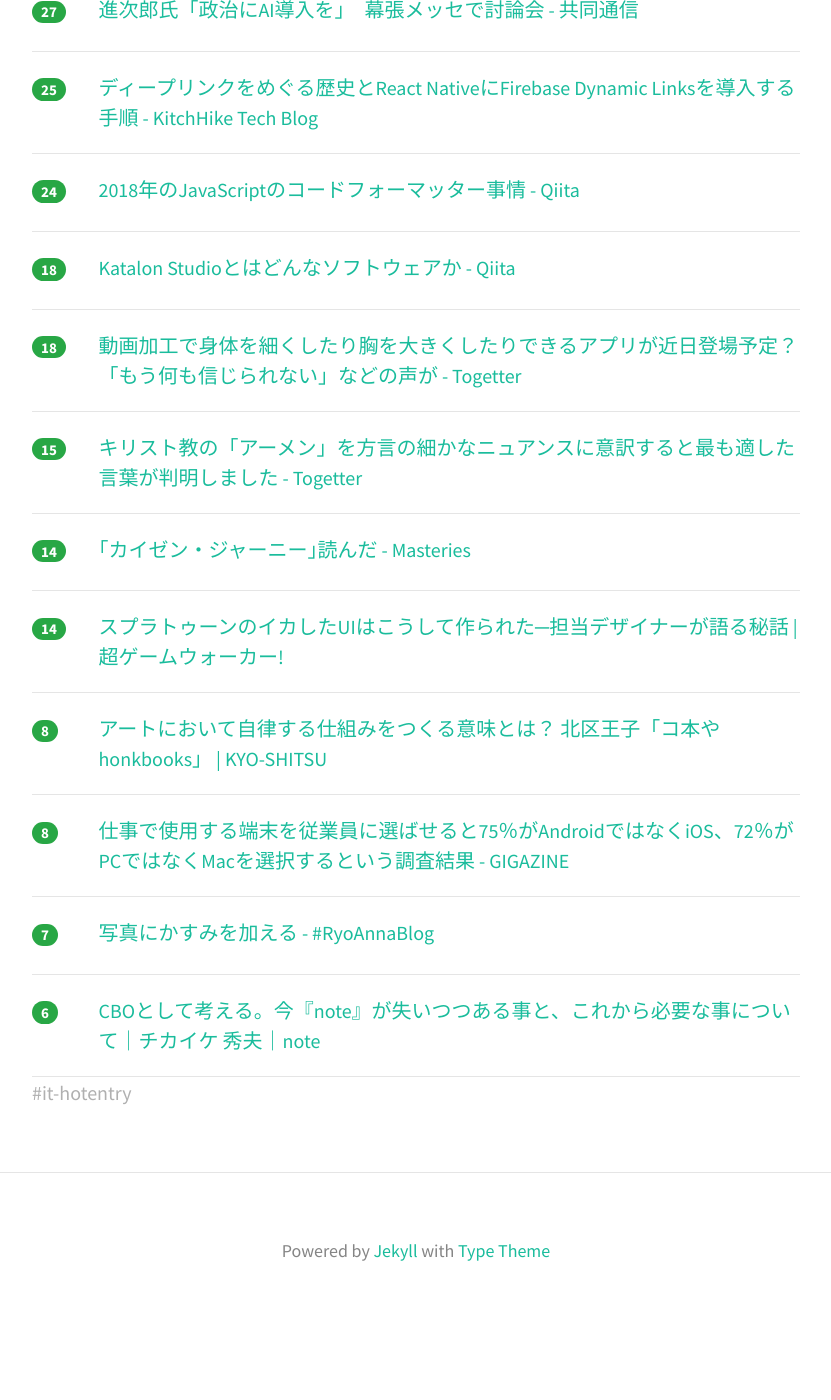
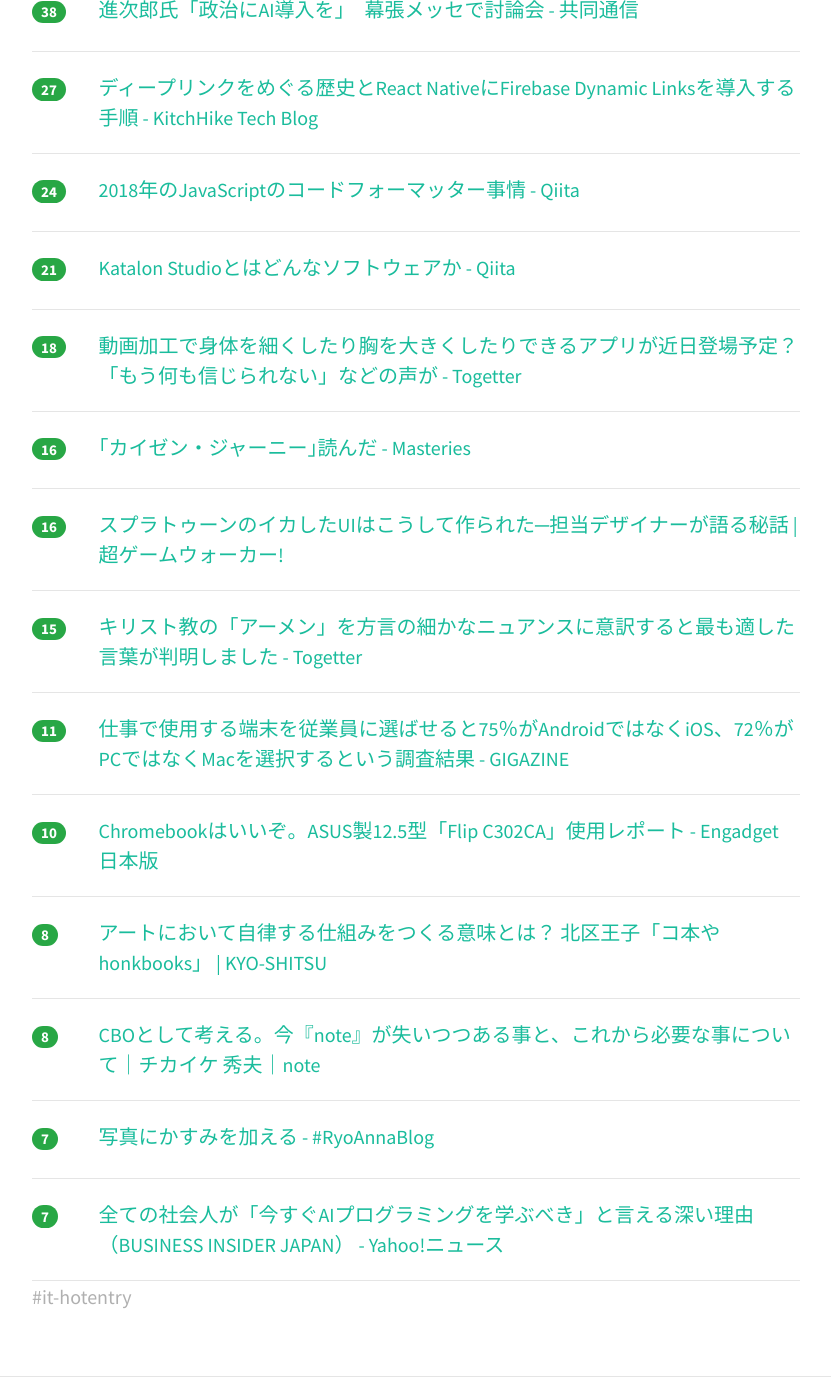
Before and after one commit to yatta47/hatena-matome-site, a Jekyll site: the page built from _posts/2018-04-30-hatena.md, in a window 1280 px wide and 1400 px high, scrolled down 657 px. Shown: the whole window, without its empty margins (224-1055 px from the left). Built offline with Jekyll 4.4.1, drawn with Linux system fonts in a browser that asks for light colours; nearby versions of some CDN libraries; before the commit the page ends 1985 px from its top, so only the background shows below that; some of the changed text lies outside the part shown.

Commit message:
Updated 2018-04-30

```diff
--- a/_posts/2018-04-30-hatena.md
+++ b/_posts/2018-04-30-hatena.md
@@ -1,33 +1,33 @@
 ---
 layout: post
 title:  "2018-04-30 はてぶIT"
-date:   2018-04-30 09:02:25
+date:   2018-04-30 10:00:45
 tags: [it-hotentry]
 ---
-15 件のデータあり
+17 件のデータあり
 
 <hr><div class="row">
-<div class="col-1"><span class="badge badge-pill badge-success h2">130</span></div>
+<div class="col-1"><span class="badge badge-pill badge-success h2">172</span></div>
 <div class="col-11"><a href='https://www.evernote.com/shard/s491/sh/f09f0657-91db-41b9-b24e-6bc1fbed28a1/f883c82ee8e7f67994448a6aa07b9410' target='_blank'>アズールレーンの韓国パブリッシング会社(X.D. Global)との件に関しまして</a></div>
 </div>
 <hr>
 <div class="row">
-<div class="col-1"><span class="badge badge-pill badge-success h2">124</span></div>
+<div class="col-1"><span class="badge badge-pill badge-success h2">152</span></div>
 <div class="col-11"><a href='https://togetter.com/li/1222263' target='_blank'>スプラトゥーン、みまもりSwitchなど任天堂のUI/UXデザイナーさんによる「“娯楽”を追求するUIデザイナーの仕事とは」 #uicrunch - Togetter</a></div>
 </div>
 <hr>
 <div class="row">
-<div class="col-1"><span class="badge badge-pill badge-success h2">77</span></div>
+<div class="col-1"><span class="badge badge-pill badge-success h2">96</span></div>
 <div class="col-11"><a href='http://izm-11.hatenablog.com/entry/2018/04/29/225324' target='_blank'>例のプールでオフ会をしてきたので知見を公開します - izm_11's blog</a></div>
 </div>
 <hr>
 <div class="row">
-<div class="col-1"><span class="badge badge-pill badge-success h2">27</span></div>
+<div class="col-1"><span class="badge badge-pill badge-success h2">38</span></div>
 <div class="col-11"><a href='https://this.kiji.is/363304831441732705' target='_blank'>進次郎氏「政治にAI導入を」　幕張メッセで討論会 - 共同通信</a></div>
 </div>
 <hr>
 <div class="row">
-<div class="col-1"><span class="badge badge-pill badge-success h2">25</span></div>
+<div class="col-1"><span class="badge badge-pill badge-success h2">27</span></div>
 <div class="col-11"><a href='http://tech.kitchhike.com/entry/2018/04/29/222634' target='_blank'>ディープリンクをめぐる歴史とReact NativeにFirebase Dynamic Linksを導入する手順 - KitchHike Tech Blog</a></div>
 </div>
 <hr>
@@ -37,7 +37,7 @@ tags: [it-hotentry]
 </div>
 <hr>
 <div class="row">
-<div class="col-1"><span class="badge badge-pill badge-success h2">18</span></div>
+<div class="col-1"><span class="badge badge-pill badge-success h2">21</span></div>
 <div class="col-11"><a href='https://qiita.com/kazurayam/items/aece5d314f84893a0a14' target='_blank'>Katalon Studioとはどんなソフトウェアか - Qiita</a></div>
 </div>
 <hr>
@@ -47,18 +47,28 @@ tags: [it-hotentry]
 </div>
 <hr>
 <div class="row">
+<div class="col-1"><span class="badge badge-pill badge-success h2">16</span></div>
+<div class="col-11"><a href='https://papix.hatenablog.com/entry/2018/04/29/215533' target='_blank'>｢カイゼン・ジャーニー｣読んだ - Masteries</a></div>
+</div>
+<hr>
+<div class="row">
+<div class="col-1"><span class="badge badge-pill badge-success h2">16</span></div>
+<div class="col-11"><a href='http://gamewalker.link/column/ui-crunch-nintendo-splatoon/' target='_blank'>スプラトゥーンのイカしたUIはこうして作られた─担当デザイナーが語る秘話 | 超ゲームウォーカー!</a></div>
+</div>
+<hr>
+<div class="row">
 <div class="col-1"><span class="badge badge-pill badge-success h2">15</span></div>
 <div class="col-11"><a href='https://togetter.com/li/1222551' target='_blank'>キリスト教の「アーメン」を方言の細かなニュアンスに意訳すると最も適した言葉が判明しました - Togetter</a></div>
 </div>
 <hr>
 <div class="row">
-<div class="col-1"><span class="badge badge-pill badge-success h2">14</span></div>
-<div class="col-11"><a href='https://papix.hatenablog.com/entry/2018/04/29/215533' target='_blank'>｢カイゼン・ジャーニー｣読んだ - Masteries</a></div>
+<div class="col-1"><span class="badge badge-pill badge-success h2">11</span></div>
+<div class="col-11"><a href='https://gigazine.net/news/20180429-survey-75-percent-enterprise-ios/' target='_blank'>仕事で使用する端末を従業員に選ばせると75％がAndroidではなくiOS、72％がPCではなくMacを選択するという調査結果 - GIGAZINE</a></div>
 </div>
 <hr>
 <div class="row">
-<div class="col-1"><span class="badge badge-pill badge-success h2">14</span></div>
-<div class="col-11"><a href='http://gamewalker.link/column/ui-crunch-nintendo-splatoon/' target='_blank'>スプラトゥーンのイカしたUIはこうして作られた─担当デザイナーが語る秘話 | 超ゲームウォーカー!</a></div>
+<div class="col-1"><span class="badge badge-pill badge-success h2">10</span></div>
+<div class="col-11"><a href='https://japanese.engadget.com/2018/04/29/chromebook-asus-12-5-flip-c302ca/' target='_blank'>Chromebookはいいぞ。ASUS製12.5型「Flip C302CA」使用レポート - Engadget 日本版</a></div>
 </div>
 <hr>
 <div class="row">
@@ -68,7 +78,7 @@ tags: [it-hotentry]
 <hr>
 <div class="row">
 <div class="col-1"><span class="badge badge-pill badge-success h2">8</span></div>
-<div class="col-11"><a href='https://gigazine.net/news/20180429-survey-75-percent-enterprise-ios/' target='_blank'>仕事で使用する端末を従業員に選ばせると75％がAndroidではなくiOS、72％がPCではなくMacを選択するという調査結果 - GIGAZINE</a></div>
+<div class="col-11"><a href='https://note.mu/chikaike/n/n2cc397bfed77' target='_blank'>CBOとして考える。今『note』が失いつつある事と、これから必要な事について｜チカイケ 秀夫｜note</a></div>
 </div>
 <hr>
 <div class="row">
@@ -77,7 +87,7 @@ tags: [it-hotentry]
 </div>
 <hr>
 <div class="row">
-<div class="col-1"><span class="badge badge-pill badge-success h2">6</span></div>
-<div class="col-11"><a href='https://note.mu/chikaike/n/n2cc397bfed77' target='_blank'>CBOとして考える。今『note』が失いつつある事と、これから必要な事について｜チカイケ 秀夫｜note</a></div>
+<div class="col-1"><span class="badge badge-pill badge-success h2">7</span></div>
+<div class="col-11"><a href='https://headlines.yahoo.co.jp/hl?a=20180429-00010001-binsider-sci' target='_blank'>全ての社会人が「今すぐAIプログラミングを学ぶべき」と言える深い理由（BUSINESS INSIDER JAPAN） - Yahoo!ニュース</a></div>
 </div>
 <hr>
```
